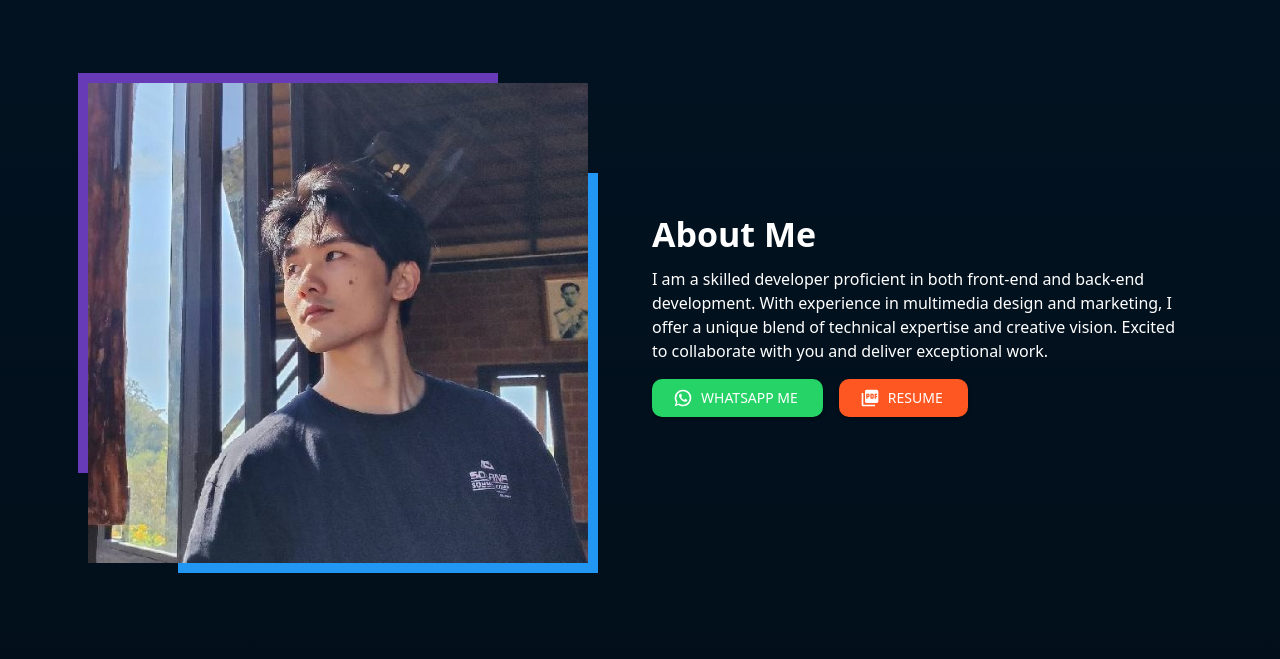
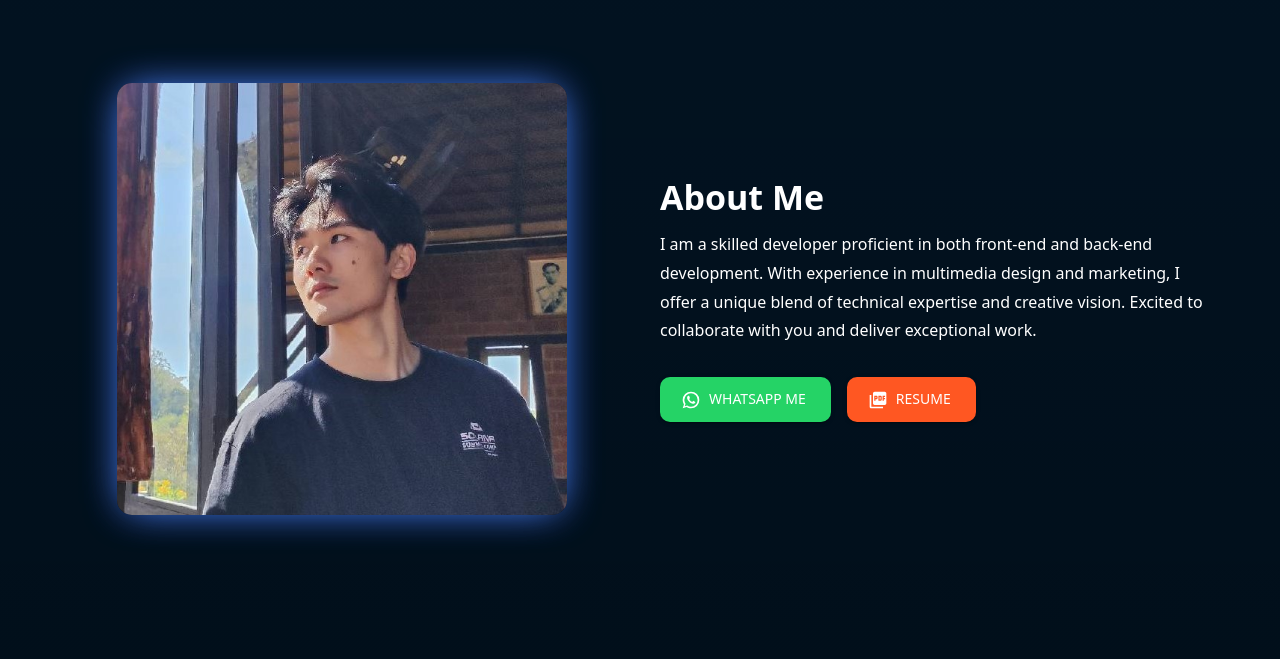
Before and after one commit to thomaskim09/thomaskim-portfolio, a Next.js app: page / in a window 1280 px wide. Shown: the part 821-1480 px from the top of the page. Built offline with nearby package versions, Linux system fonts and the light colour scheme.

Commit message:
Redesign about me

```diff
--- a/src/components/AboutMeSection.tsx
+++ b/src/components/AboutMeSection.tsx
@@ -12,6 +12,9 @@ const StyledContainer = styled(Box)`
   min-height: 80vh;
   padding-top: 10vh;
   padding-bottom: 10vh;
+  display: flex;
+  align-items: center;
+  justify-content: center;
 `;
 
 const ContentContainer = styled(Box)`
@@ -20,56 +23,88 @@ const ContentContainer = styled(Box)`
   }
 `;
 
-const ImageContainer = styled(Image) <{ $profileType: string }>`
-  width: 500px;
+// A wrapper to create the 3D perspective for the tilt effect
+const ImagePerspectiveWrapper = styled.div`
+  perspective: 1000px;
+`;
+
+// This container will react to hover and apply the 3D tilt transform
+const TiltImageContainer = styled.div<{ $profileType: string }>`
+  width: 100%;
+  max-width: 450px;
   height: auto;
-  max-width: 500px;
-  max-height: 500px;
-  display: block;
-  @media (max-width: 960px) {
-    width: 250px;
-    height: 250px;
   margin: auto;
-  }
-  transition: box-shadow 0.5s ease-in-out; /* Add transition effect */
+  border-radius: 15px;
+  transition: all 0.3s ease-out;
+  transform-style: preserve-3d;
+  position: relative;
+
+  // The signature box-shadow effect from your original design
   box-shadow: ${({ $profileType }) =>
     $profileType === "RD"
-      ? "-50px -50px 0 -40px #673AB7, 50px 50px 0 -40px #2196F3"
-      : "-50px -50px 0 -40px #FF9800, 50px 50px 0 -40px #FFEB3B"};
-`
+      ? "0 0 40px -10px #2196F3, 0 0 40px -10px #673AB7"
+      : "0 0 40px -10px #FF9800, 0 0 40px -10px #FFEB3B"};
+
+  &:hover {
+    transform: scale(1.05) rotateX(10deg) rotateY(-10deg);
+    box-shadow: ${({ $profileType }) =>
+    $profileType === "RD"
+      ? "0 40px 50px -20px #2195f370, 0 40px 50px -20px #673ab770"
+      : "0 40px 50px -20px #ff980070, 0 40px 50px -20px #ffeb3b70"};
+  }
+
+  // The Next.js Image component needs to be targeted to apply styles like border-radius
+  img {
+    border-radius: 15px;
+    width: 100%;
+    height: auto;
+  }
+`;
+
 
 const ButtonContainer = styled(Box)`
   @media (max-width: 960px) {
     max-width: 500px;
-    max-height: 500px;
     display: block;
     margin: auto;
     margin-top: 20px;
+    display: flex;
+    justify-content: center;
   }
-`
+`;
 
 const AboutMeSection = () => {
   const { selectedProfile } = useProfile();
 
   return (
-    <>
     <StyledContainer>
-        <Box sx={{ p: 3 }}>
-          <Grid container spacing={3} alignItems="center">
-            {/* Image on the right */}
-            <Grid item xs={12} md={6} >
-              <div className="animate__animated animate__fadeIn">
-                <ImageContainer src="/images/ProfileImage.jpg" alt="Thomas's Profile" width={500} height={500}
-                  priority $profileType={selectedProfile} />
-              </div>
+      <Grid container spacing={5} alignItems="center" justifyContent="center">
+
+        {/* Image on the left */}
+        <Grid item xs={12} md={6}>
+          <ImagePerspectiveWrapper>
+            <TiltImageContainer $profileType={selectedProfile} className="animate__animated animate__fadeIn">
+              <Image
+                src="/images/ProfileImage.jpg"
+                alt="Thomas's Profile"
+                width={450}
+                height={450}
+                priority
+              />
+            </TiltImageContainer>
+          </ImagePerspectiveWrapper>
         </Grid>
+
         {/* Text on the Right */}
         <Grid item xs={12} md={6}>
           <ContentContainer>
+            <div className="animate__animated animate__fadeInDown">
               <Typography variant="h4" gutterBottom fontWeight={600}>About Me</Typography>
+            </div>
+
             <CSSTransition in={true} timeout={500} classNames="fade" key={selectedProfile}>
-                  <div className="animate__animated animate__fadeIn">
-                    <Typography variant="body1" >
+              <div className="animate__animated animate__fadeInUp">
+                <Typography variant="body1" sx={{ lineHeight: 1.8 }}>
                   {selectedProfile === 'RD' ?
                     "I am a skilled developer proficient in both front-end and back-end development. With experience in multimedia design and marketing, I offer a unique blend of technical expertise and creative vision. Excited to collaborate with you and deliver exceptional work." :
                     "I specialize in blending technical expertise with artistic vision, excelling in both front-end development and UI design. With a background in multimedia design and marketing, I bring a unique fusion of creativity and technical skill to every project. I'm eager to collaborate and deliver exceptional, visually appealing work."}
@@ -77,33 +112,42 @@ const AboutMeSection = () => {
               </div>
             </CSSTransition>
 
-                <ButtonContainer sx={{ display: "flex", justifyContent: "flex-center", mt: 2 }}>
+            <ButtonContainer sx={{ display: "flex", mt: 4 }} className="animate__animated animate__fadeInUp animate__delay-1s">
               {/* WhatsApp Me Button */}
-                  <Button variant="contained" startIcon={<WhatsAppIcon />}
-                    href="https://api.whatsapp.com/send?phone=60186625753" target="_blank" rel="noopener noreferrer"
+              <Button
+                variant="contained"
+                startIcon={<WhatsAppIcon />}
+                href="https://api.whatsapp.com/send?phone=60186625753"
+                target="_blank" rel="noopener noreferrer"
                 sx={{
-                      bgcolor: "#25D366", color: "#FFFFFF", mr: 2, mb: 2, padding: "7px 25px", borderRadius: "10px",
-                      "&:hover": { bgcolor: "#1A9247", color: "#FFFFFF" }
-                    }}>
+                  bgcolor: "#25D366", color: "#FFFFFF", mr: 2, padding: "10px 25px", borderRadius: "10px",
+                  "&:hover": { bgcolor: "#1A9247", transform: 'scale(1.05)' },
+                  transition: 'all 0.2s ease-in-out'
+                }}
+              >
                 WhatsApp Me
               </Button>
 
               {/* Resume Button */}
-                  <Button variant="contained" startIcon={<PDFIcon />} href="/files/v2023 Thomas_Kim_Resume.pdf"
-                    target="_blank" rel="noopener noreferrer" sx={{
-                      bgcolor: "#FF5722", color: "#FFFFFF", mr: 2, mb: 2, padding: "7px 25px", borderRadius: "10px",
-                      "&:hover": { bgcolor: "#D53300", color: "#FFFFFF" }
-                    }}>
+              <Button
+                variant="contained"
+                startIcon={<PDFIcon />}
+                href="/files/v2023 Thomas_Kim_Resume.pdf"
+                target="_blank" rel="noopener noreferrer"
+                sx={{
+                  bgcolor: "#FF5722", color: "#FFFFFF", padding: "10px 25px", borderRadius: "10px",
+                  "&:hover": { bgcolor: "#D53300", transform: 'scale(1.05)' },
+                  transition: 'all 0.2s ease-in-out'
+                }}
+              >
                 Resume
               </Button>
             </ButtonContainer>
           </ContentContainer>
         </Grid>
+
       </Grid>
-        </Box>
     </StyledContainer>
-    </>
-
   );
 }
 
```
Lines whose indentation alone changed are shown as unchanged.
